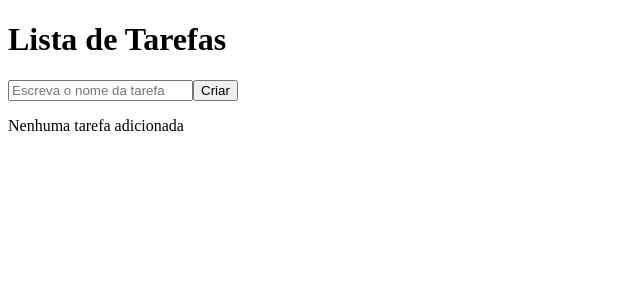
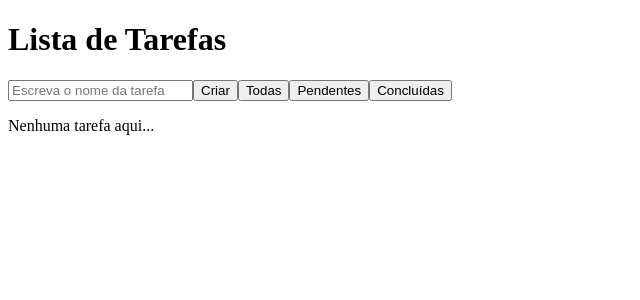
Before and after one commit to ElielSousa/todo-list, a React (Vite) app: page / in a window 1280 px wide. Shown: the top 300 px of the page, without its empty margins (0-640 px from the left). Built offline with nearby package versions, Linux system fonts and the light colour scheme.

Commit message:
feat: implements task filtering based on their completion status

```diff
--- a/src/components/TaskList/index.jsx
+++ b/src/components/TaskList/index.jsx
@@ -1,19 +1,36 @@
-import { useContext } from "react";
+import { useContext, useState } from "react";
 import { TaskContext } from "../../providers/TaskContext";
 import TaskItem from "./TaskItem";
 
 const TaskList = () => {
   const { taskList } = useContext(TaskContext);
+  const [filter, setFilter] = useState("all");
+
+  const filteredTasks = taskList.filter((task) => {
+    switch (filter) {
+      case "pending":
+        return !task.done;
+      case "completed":
+        return task.done;
+      default:
+        return true;
+    }
+  });
+
   return (
     <>
-      {taskList.length ? (
+      <button onClick={() => setFilter("all")}>Todas</button>
+      <button onClick={() => setFilter("pending")}>Pendentes</button>
+      <button onClick={() => setFilter("completed")}>Concluídas</button>
+      {filteredTasks.length ? (
         <ul>
-          {taskList.map(task => <TaskItem key={task.id} task={task} />)}
+          {filteredTasks.map((task) => (
+            <TaskItem key={task.id} task={task} />
+          ))}
         </ul>
       ) : (
-        <p>Nenhuma tarefa adicionada</p>
+        <p>Nenhuma tarefa aqui...</p>
       )}
-
     </>
   );
 };
```
